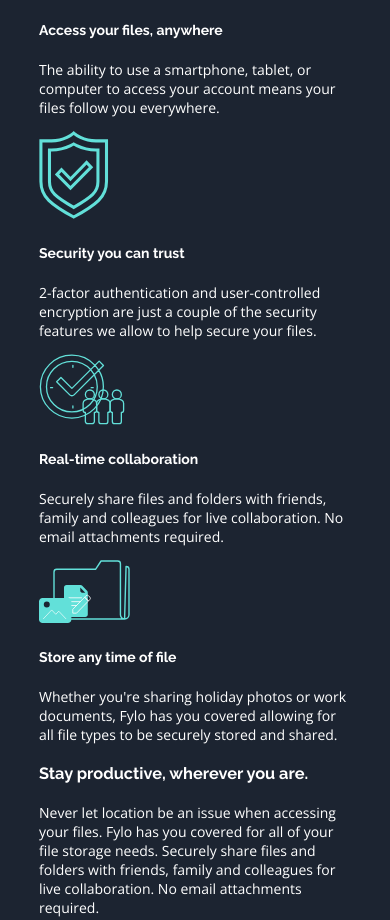
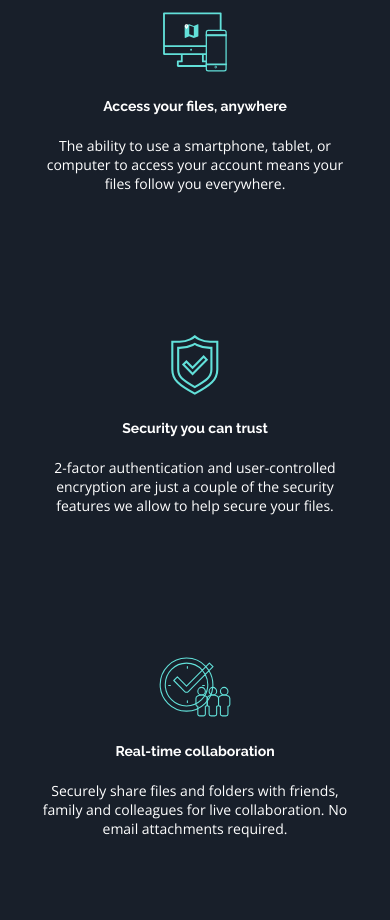
Before and after one commit to cgutwin/frontendmentor, a website: page src/FyloLandingPage/index.html in a window 390 px wide. Shown: the part 837-1757 px from the top of the page. Drawn offline with nearby package versions, Linux system fonts and the light colour scheme.

Commit message:
Styling added for the features boxes.

```diff
--- a/src/FyloLandingPage/index.html
+++ b/src/FyloLandingPage/index.html
@@ -8,21 +8,21 @@
     <!--TODO: Optimize CSS Styles in head and preload-->
     <!-- build:css -->
     <link href="style.css"
-          rel="stylesheet"/>
+          rel="stylesheet" />
     <!-- endbuild -->
     <!-- build:js -->
-    <link rel="icon"
-          type="image/png"
-          href="./assets/favicon-32x32.png">
+    <link href="./assets/favicon-32x32.png"
+          rel="icon"
+          type="image/png">
     <!-- endbuild -->
-    <meta name="viewport" content="width=device-width, initial-scale=1">
+    <meta content="width=device-width, initial-scale=1" name="viewport">
   </head>
 
   <body>
     <header>
       <img alt="fylo-logo"
-           src="./assets/logo.svg"
-           class="fylo-logo"/>
+           class="fylo-logo"
+           src="./assets/logo.svg" />
       <nav>
         <ul>
           <li>Features</li>
@@ -31,11 +31,10 @@
         </ul>
       </nav>
     </header>
-    <main>
-      <section id="above-fold" class="flex flex-dir-col flex-align-cen text-center">
+    <section class="flex flex-dir-col flex-align-cen text-center" id="above-fold">
       <img alt="illustration-intro"
            class="intro-image"
-             src="./assets/illustration-intro.png"/>
+           src="./assets/illustration-intro.png" />
       <h1>
         All your files in one secure location, accessible anywhere.
       </h1>
@@ -46,10 +45,12 @@
       </p>
       <button class="cta-button text-center">Get Started</button>
     </section>
-      <section>
-        <div>
+    <main>
+      <section id="features">
+        <div class="features-entry text-center">
           <img alt="icon-access-anywhere"
-               src="./assets/icon-access-anywhere.svg"/>
+               src="./assets/icon-access-anywhere.svg"
+               class="feature-icon" />
           <div>
             <h4>Access your files, anywhere</h4>
             <p>
@@ -59,9 +60,10 @@
             </p>
           </div>
         </div>
-        <div>
+        <div class="features-entry text-center">
           <img alt="icon-security"
-               src="./assets/icon-security.svg"/>
+               src="./assets/icon-security.svg"
+               class="feature-icon" />
           <div>
             <h4>Security you can trust</h4>
             <p>
@@ -71,9 +73,10 @@
             </p>
           </div>
         </div>
-        <div>
+        <div class="features-entry text-center">
           <img alt="icon-collaboration"
-               src="./assets/icon-collaboration.svg"/>
+               src="./assets/icon-collaboration.svg"
+               class="feature-icon" />
           <div>
             <h4>Real-time collaboration</h4>
             <p>
@@ -83,9 +86,10 @@
             </p>
           </div>
         </div>
-        <div>
+        <div class="features-entry text-center">
           <img alt="icon-any-file"
-               src="./assets/icon-any-file.svg"/>
+               src="./assets/icon-any-file.svg"
+               class="feature-icon" />
           <div>
             <h4>Store any time of file</h4>
             <p>
@@ -121,7 +125,7 @@
           </div>
           <div>
             <img alt="profile-1"
-                 src="./assets/profile-1.jpg"/>
+                 src="./assets/profile-1.jpg" />
             <div>
               <h5>Satish Patel</h5>
               <p>Founder & CEO, Huddle</p>
@@ -137,7 +141,7 @@
           </div>
           <div>
             <img alt="profile-2"
-                 src="./assets/profile-2.jpg"/>
+                 src="./assets/profile-2.jpg" />
             <div>
               <h5>Bruce McKenzie</h5>
               <p>Founder & CEO, Huddle</p>
@@ -153,7 +157,7 @@
           </div>
           <div>
             <img alt="profile-3"
-                 src="./assets/profile-3.jpg"/>
+                 src="./assets/profile-3.jpg" />
             <div>
               <h5>Iva Boyd</h5>
               <p>Founder & CEO, Huddle</p>
@@ -171,9 +175,9 @@
             </p>
           </div>
           <div>
-            <input name='ea-email'
+            <input name="ea-email"
                    placeholder="email@example.com"
-                   type="email"/>
+                   type="email" />
             <button>Get Started For Free</button>
           </div>
         </div>
@@ -181,11 +185,11 @@
     </main>
     <footer>
       <img alt="fylo-logo"
-           src="./assets/logo.svg"/>
+           src="./assets/logo.svg" />
       <div>
         <div>
           <img alt="icon-location"
-               src="./assets/icons/location.svg"/>
+               src="./assets/icons/location.svg" />
           <p>
             Lorem ipsum dolor sit amet, consectetur
             adipiscing elit, sed do eiusmod tempor
@@ -196,12 +200,12 @@
       <div>
         <div>
           <img alt="icon-phone"
-               src="./assets/icons/phone.svg"/>
+               src="./assets/icons/phone.svg" />
           <p>+1-543-123-4567</p>
         </div>
         <div>
           <img alt="icon-email"
-               src="./assets/icons/email.svg"/>
+               src="./assets/icons/email.svg" />
           <p>info@fylo.com</p>
         </div>
         <nav>
@@ -220,19 +224,19 @@
              rel="nofollow noopener noreferrer"
              target="_blank">
             <img alt="fylo-facebook"
-                 src="./assets/icons/facebook.svg"/>
+                 src="./assets/icons/facebook.svg" />
           </a>
           <a href="https://twitter.com/"
              rel="nofollow noopener noreferrer"
              target="_blank">
             <img alt="fylo-twitter"
-                 src="./assets/icons/twitter.svg"/>
+                 src="./assets/icons/twitter.svg" />
           </a>
           <a href="https://instagram.com/"
              rel="nofollow noopener noreferrer"
              target="_blank">
             <img alt="fylo-instagram"
-                 src="./assets/icons/instagram.svg"/>
+                 src="./assets/icons/instagram.svg" />
           </a>
         </div>
       </div>
--- a/src/FyloLandingPage/style.css
+++ b/src/FyloLandingPage/style.css
@@ -1,4 +1,5 @@
 :root {
+  --bg-curvy-src: url("./assets/bg-curvy-mobile.svg");
   --cta-gradient: linear-gradient(to right, hsl(176, 68%, 64%), hsl(198, 60%, 50%));
   --16px-to-rem: 1.143rem;
 }
@@ -6,6 +7,10 @@
 /* Larger than Mobile*/
 @media only screen
 and (min-width: 376px) {
+  :root {
+    --bg-curvy-src: url("./assets/bg-curvy-desktop.svg");
+  }
+
   /* Header Media */
   header ul {
     margin-left: auto;
@@ -14,7 +19,40 @@ and (min-width: 376px) {
 
   /* Font Sizing */
   #above-fold > p { font-size: var(--16px-to-rem); }
+
   .cta-button { font-size: var(--16px-to-rem); }
+
+  /* Grid */
+  #features {
+    align-items: flex-start;
+    display: grid;
+    grid-auto-rows: auto;
+    grid-gap: 50px;
+    grid-template-columns: repeat(2, 1fr);
+  }
+}
+
+/* Grid in Mobile */
+@media only screen
+and (max-width: 867px) {
+  #features {
+    align-items: center;
+    display: flex;
+    flex-direction: column;
+  }
+
+  /* Add in some spacing for items listed in the flex. */
+  .features-entry:not(:first-child) {
+    margin-top: 20vw;
+  }
+}
+
+/* Grid in Mobile */
+@media only screen
+and (min-width: 867px) {
+  .features-entry:nth-child(4n + 1), .features-entry:nth-child(4n + 2) {
+    margin-bottom: 10vh;
+  }
 }
 
 /* Global */
@@ -32,7 +70,11 @@ body {
 }
 
 li { list-style: none; }
-main { padding: 0 10%; }
+
+main {
+  background: hsl(218, 28%, 13%);
+  padding: 25vh 10% 0;
+}
 
 /* Font Sizing */
 
@@ -49,8 +91,8 @@ h6 {
 }
 
 h1 {
-  font-size: calc(1.2rem + 1vw);
-  max-width: 550px;
+  font-size: calc(1.4rem + 1vw);
+  max-width: 600px;
 }
 
 #above-fold > p {
@@ -59,8 +101,11 @@ h1 {
 
 /* Helpers */
 .text-center { text-align: center; }
+
 .flex { display: flex; }
+
 .flex-dir-col { flex-direction: column; }
+
 .flex-align-cen { align-items: center; }
 
 /* Header */
@@ -70,12 +115,14 @@ header {
   grid: 1fr / 22vw 1fr;
   padding: 5%;
 }
+
 header ul {
   display: flex;
   flex-direction: row;
   /*font-size: 1rem;*/
   justify-content: space-between;
 }
+
 .fylo-logo {
   max-height: 52px;
   max-width: 176px;
@@ -95,20 +142,35 @@ button {
   font-family: "Raleway", sans-serif;
   font-weight: 700;
   margin-top: 20px;
+  max-width: 200px;
   padding: 15px 0;
   width: 100%;
-  max-width: 200px;
 }
 
 /* Images */
 .intro-image {
-  width: 50%;
+  height: 50%;
   max-width: 675px;
   min-width: 250px;
+  object-fit: scale-down;
+  /* Chrome messes with the aspect ratio without this line. */
+  width: 50%;
 }
 
 /* Anchors */
 #above-fold {
+  background-size: contain;
   margin-top: 20px;
-  padding-bottom: 20vh;
+  padding: 0 10%;
 }
+
+/* Features Entry */
+.features-entry {
+  justify-self: center;
+  max-width: 380px;
+}
+
+.feature-icon {
+  height: 60px;
+  width: auto;
+}
```
Lines whose indentation alone changed are shown as unchanged.
